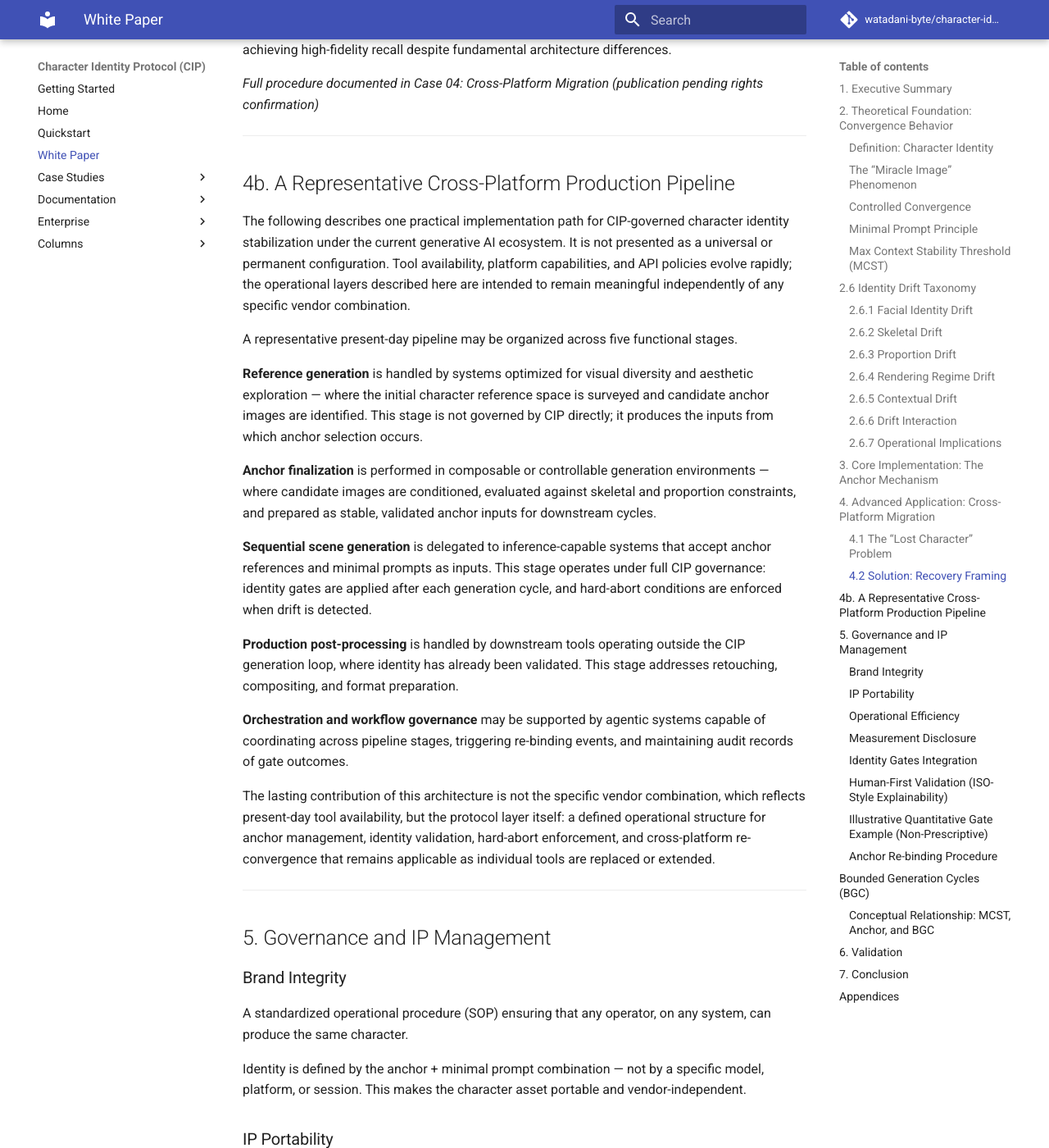
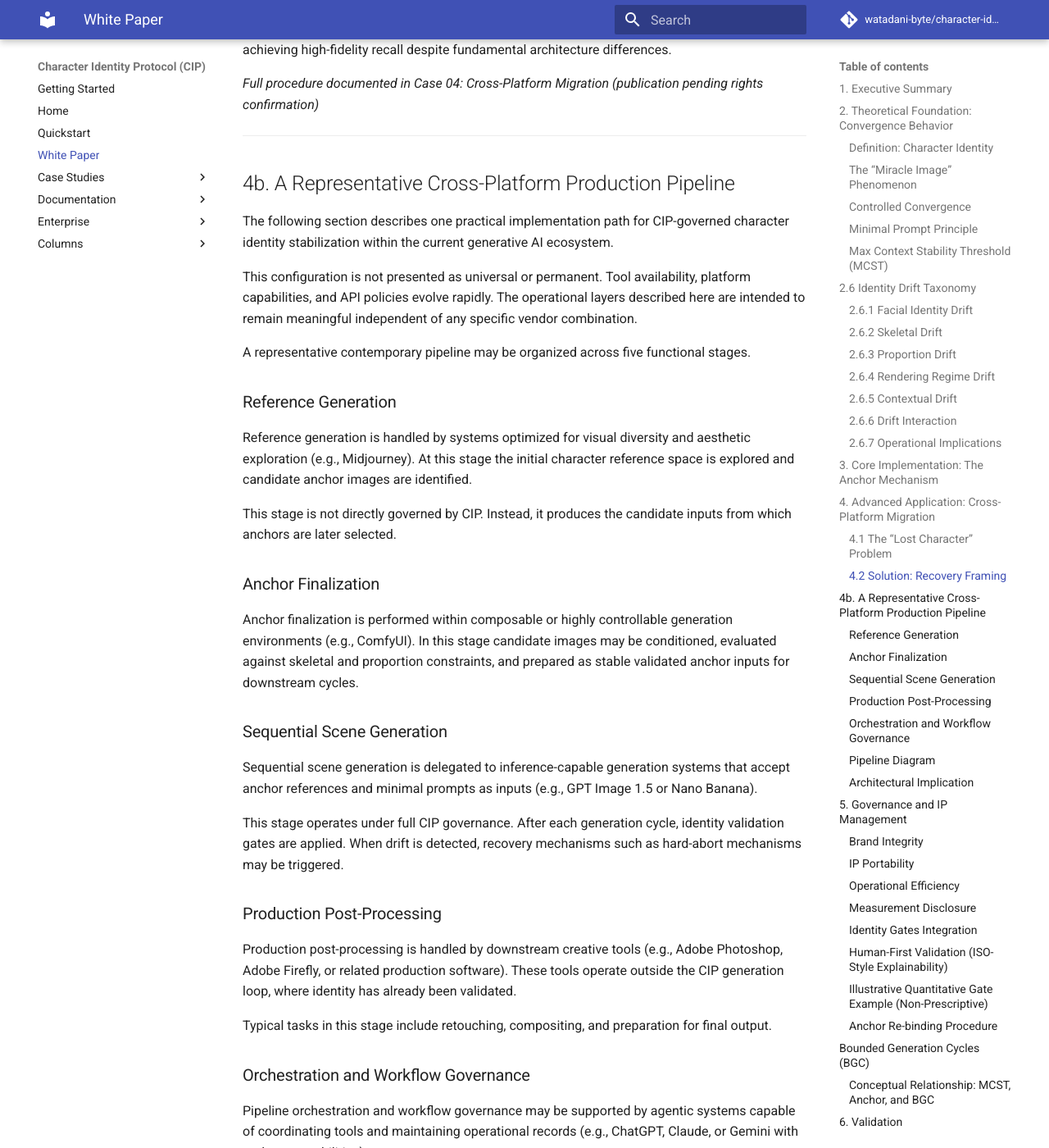
Before and after one commit to watadani-byte/character-identity-protocol, an MkDocs documentation site: the page built from docs/whitepaper_v1.md, in a window 1280 px wide and 1400 px high, scrolled down 7171 px. Shown: the whole window at 82% size. Built offline with MkDocs 1.6.1 and Material for MkDocs 9.7.7, drawn with Linux system fonts in a browser that asks for light colours; comment, search, counter and statistics services are not loaded; some of the changed text lies outside the part shown.

Commit message:
whitepaper_v1.md を更新

````diff
--- a/docs/whitepaper_v1.md
+++ b/docs/whitepaper_v1.md
@@ -269,21 +269,97 @@ Successfully demonstrated in migrating a lost Stable Diffusion character into GP
 
 ## 4b. A Representative Cross-Platform Production Pipeline
 
-The following describes one practical implementation path for CIP-governed character identity stabilization under the current generative AI ecosystem. It is not presented as a universal or permanent configuration. Tool availability, platform capabilities, and API policies evolve rapidly; the operational layers described here are intended to remain meaningful independently of any specific vendor combination.
+The following section describes one practical implementation path for CIP-governed character identity stabilization within the current generative AI ecosystem.
 
-A representative present-day pipeline may be organized across five functional stages.
+This configuration is not presented as universal or permanent. Tool availability, platform capabilities, and API policies evolve rapidly. The operational layers described here are intended to remain meaningful independent of any specific vendor combination.
 
-**Reference generation** is handled by systems optimized for visual diversity and aesthetic exploration — where the initial character reference space is surveyed and candidate anchor images are identified. This stage is not governed by CIP directly; it produces the inputs from which anchor selection occurs.
+A representative contemporary pipeline may be organized across five functional stages.
 
-**Anchor finalization** is performed in composable or controllable generation environments — where candidate images are conditioned, evaluated against skeletal and proportion constraints, and prepared as stable, validated anchor inputs for downstream cycles.
+### Reference Generation
 
-**Sequential scene generation** is delegated to inference-capable systems that accept anchor references and minimal prompts as inputs. This stage operates under full CIP governance: identity gates are applied after each generation cycle, and hard-abort conditions are enforced when drift is detected.
+Reference generation is handled by systems optimized for visual diversity and aesthetic exploration (e.g., Midjourney). At this stage the initial character reference space is explored and candidate anchor images are identified.
 
-**Production post-processing** is handled by downstream tools operating outside the CIP generation loop, where identity has already been validated. This stage addresses retouching, compositing, and format preparation.
+This stage is not directly governed by CIP. Instead, it produces the candidate inputs from which anchors are later selected.
 
-**Orchestration and workflow governance** may be supported by agentic systems capable of coordinating across pipeline stages, triggering re-binding events, and maintaining audit records of gate outcomes.
+### Anchor Finalization
 
-The lasting contribution of this architecture is not the specific vendor combination, which reflects present-day tool availability, but the protocol layer itself: a defined operational structure for anchor management, identity validation, hard-abort enforcement, and cross-platform re-convergence that remains applicable as individual tools are replaced or extended.
+Anchor finalization is performed within composable or highly controllable generation environments (e.g., ComfyUI). In this stage candidate images may be conditioned, evaluated against skeletal and proportion constraints, and prepared as stable validated anchor inputs for downstream cycles.
+
+### Sequential Scene Generation
+
+Sequential scene generation is delegated to inference-capable generation systems that accept anchor references and minimal prompts as inputs (e.g., GPT Image 1.5 or Nano Banana).
+
+This stage operates under full CIP governance. After each generation cycle, identity validation gates are applied. When drift is detected, recovery mechanisms such as hard-abort mechanisms may be triggered.
+
+### Production Post-Processing
+
+Production post-processing is handled by downstream creative tools (e.g., Adobe Photoshop, Adobe Firefly, or related production software). These tools operate outside the CIP generation loop, where identity has already been validated.
+
+Typical tasks in this stage include retouching, compositing, and preparation for final output.
+
+### Orchestration and Workflow Governance
+
+Pipeline orchestration and workflow governance may be supported by agentic systems capable of coordinating tools and maintaining operational records (e.g., ChatGPT, Claude, or Gemini with tool-use capabilities).
+
+Such systems can coordinate across pipeline stages, trigger re-binding events when necessary, and maintain audit logs of identity gate outcomes.
+
+### Pipeline Diagram
+
+*Figure 1. Representative Cross-Platform Production Pipeline under CIP Governance*
+
+```mermaid
+flowchart TD
+    GOV["CIP Governance Layer
+    ─────────────────────────────
+    Anchor Management · Identity Gates · Hard Abort · Re-convergence"]
+
+    S1["Stage 1: Reference Generation
+    (e.g., Midjourney)"]
+    S2["Stage 2: Anchor Finalization
+    (e.g., ComfyUI)"]
+    S3["Stage 3: Sequential Scene Generation
+    (e.g., GPT Image 1.5 / Nano Banana)"]
+    GATE{"Identity Validation Gates
+    Face ∧ Skeleton ∧ Proportion"}
+    ABORT["Hard Abort
+    → Re-binding
+    → Re-convergence"]
+    S4["Stage 4: Production Post-Processing
+    (e.g., Adobe products)"]
+    S5["Stage 5: Orchestration / Workflow Governance
+    (e.g., ChatGPT / Claude / Gemini)"]
+
+    GOV -.->|governs| S3
+    GOV -.->|governs| GATE
+    GOV -.->|governs| ABORT
+
+    S1 --> S2
+    S2 --> S3
+    S3 --> GATE
+    GATE -->|PASS| S4
+    GATE -->|FAIL — drift detected| ABORT
+    ABORT -->|Re-converge| S3
+    S4 --> S5
+    S5 -.->|coordinates & audits| S2
+    S5 -.->|coordinates & audits| S3
+```
+
+*Note: Vendor names shown are examples only. The primary contribution is the CIP governance layer, which remains applicable as individual tools evolve.*
+
+-----
+
+### Architectural Implication
+
+The lasting contribution of this architecture is not the specific vendor combination, which reflects present-day tool availability. Rather, it is the protocol layer itself.
+
+CIP defines an operational structure for:
+
+- anchor management
+- identity validation
+- hard-abort enforcement
+- cross-platform re-convergence
+
+This structure remains applicable even as individual tools are replaced, extended, or evolve over time.
 
 -----
 
````
